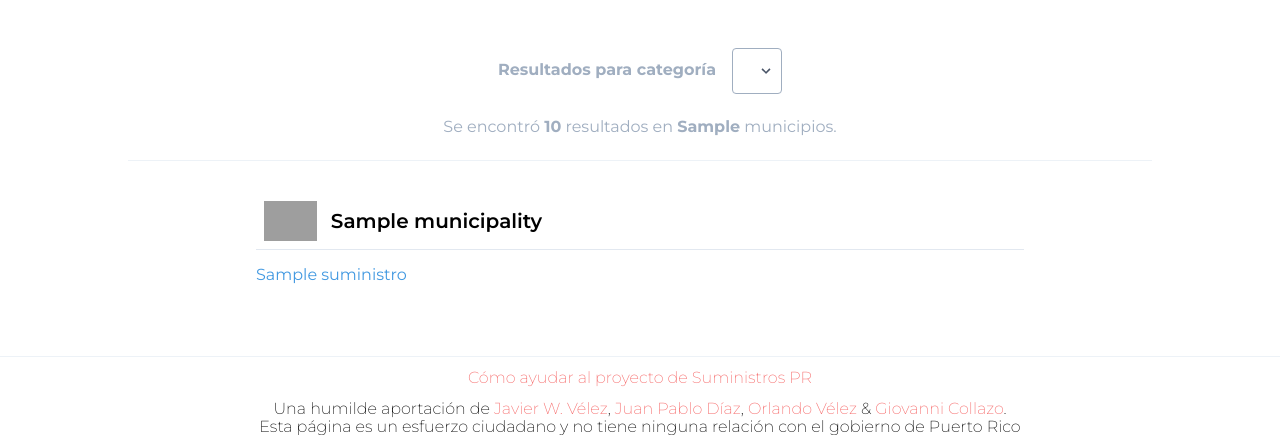
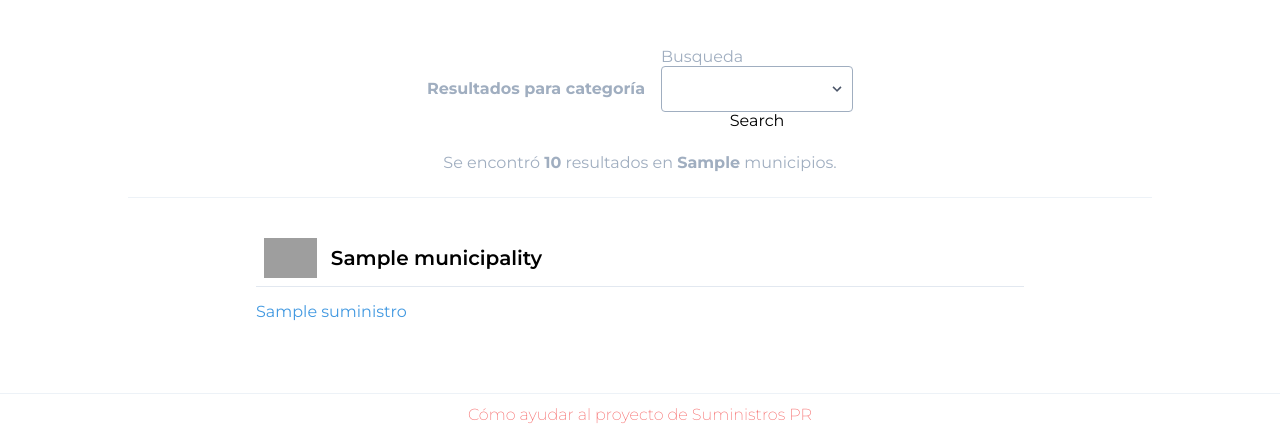
Before and after one commit to Code4PuertoRico/suministrospr, a Django app: template suministrospr/suministros/templates/suministros/search.html in a window 1280 px wide. Shown: the part 98-533 px from the top of the page. Run offline with Django 3.2, Linux system fonts and the light colour scheme; the template is opened without the code that fills it: most values are stand-ins (such as "Sample title", 1, 10 or a date in 2020); lists and menus that the app fills with data are empty; some libraries are stand-ins or nearby versions; grey boxes are pictures that could not be loaded.

Commit message:
Added search input for testing
Signed-off-by: Froilan Irizarry <froi@github.com>

```diff
--- a/suministrospr/suministros/templates/suministros/search.html
+++ b/suministrospr/suministros/templates/suministros/search.html
@@ -19,7 +19,8 @@
               </label>
 
               <div class="relative">
-                <select name="tag" onchange="this.form.submit()">
+                <input type="text" name="q" placeholder="Busqueda" />
+                <select name="tag">
                   {% for value, label in filter_form.fields.tag.choices %}
                     <option value="{{ value }}" {% if filter_form.tag.value == value %}selected{% endif %}>{{ label }}</option>
                   {% endfor %}
@@ -27,6 +28,7 @@
                 <div class="svg">
                   <svg xmlns="http://www.w3.org/2000/svg" viewBox="0 0 20 20"><path d="M9.293 12.95l.707.707L15.657 8l-1.414-1.414L10 10.828 5.757 6.586 4.343 8z"/></svg>
                 </div>
+                <button type="submit">Search</button>
             </div>
           </div>
         </div>
```
